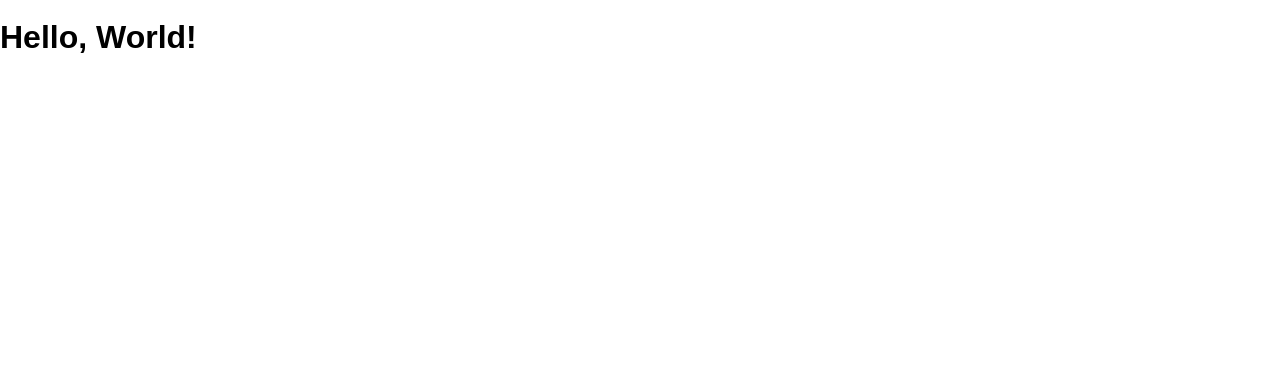
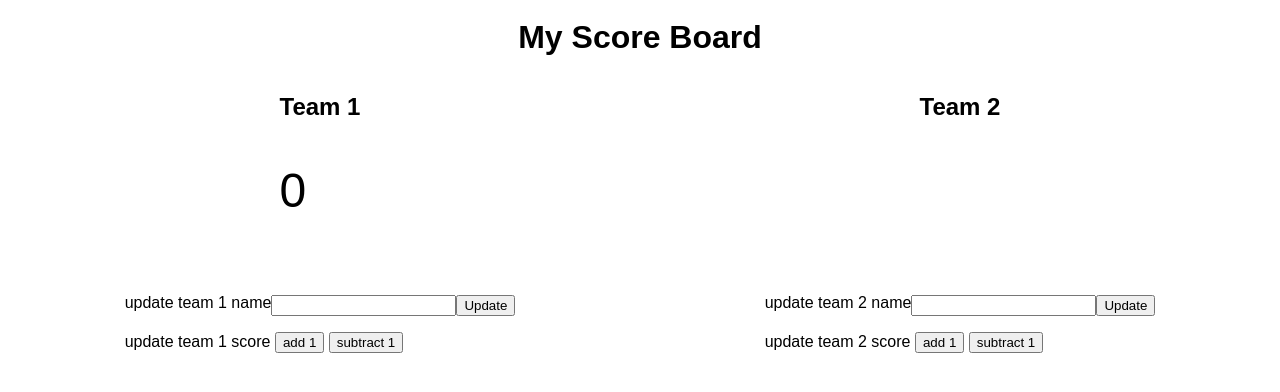
Before and after one commit to hjohnson120/scoreboard, a website: page public/index.html in a window 1280 px wide. Drawn offline with Linux system fonts and the light colour scheme.

Commit message:
scoredone

```diff
--- a/public/index.html
+++ b/public/index.html
@@ -1,14 +1,50 @@
 <!DOCTYPE html>
 <html>
   <head lang="en">
-    <meta charset="UTF-8">
-    <meta name="viewport" content="width=device-width, initial-scale=1">
+    <meta charset="UTF-8" />
+    <meta name="viewport" content="width=device-width, initial-scale=1" />
     <title>Scoreboard</title>
-    <link rel="shortcut icon" href="/favicon.ico">
-    <link rel="stylesheet" href="/screen.css">
+    <link rel="shortcut icon" href="/favicon.ico" />
+    <link rel="stylesheet" href="/screen.css" />
   </head>
   <body>
-    <h1 class='hello-world'></h1>
+    <h1>My Score Board</h1>
+    <section class="score-area">
+      <section class="team1">
+        <h2>Team 1</h2>
+        <p class="team1Score"><span class="scoreChange"></span></p>
+      </section>
+      <section class="team2">
+        <h2>Team 2</h2>
+        <p class="team2Score"><span class="scoreChange2"> </span></p>
+      </section>
+    </section>
+    <section class="update-score">
+      <section class="team1">
+        <section class="team-name">
+          update team 1 name
+          <input type="text" />
+          <button class="update-team-1-name">Update</button>
+        </section>
+        <section>
+          update team 1 score
+          <button class="team-1-add-1-button">add 1</button>
+          <button class="team-1-subtract-1-button">subtract 1</button>
+        </section>
+      </section>
+      <section class="team2">
+        <section class="team-name">
+          update team 2 name
+          <input type="text" />
+          <button>Update</button>
+        </section>
+        <section>
+          update team 2 score
+          <button class="team-2-add-1-button">add 1</button>
+          <button class="team-2-subtract-1-button">subtract 1</button>
+        </section>
+      </section>
+    </section>
     <script src="/main.js" charset="utf-8"></script>
   </body>
 </html>
--- a/public/main.js
+++ b/public/main.js
@@ -1,7 +1,47 @@
-const main = () => {
-  if (document.querySelector('h1.hello-world')) {
-    document.querySelector('h1.hello-world').textContent = 'Hello, World!'
-  }
+let score = 0
+
+const updateCounterInHtml = () => {
+  document.querySelector('.scoreChange').textContent = score
+}
+const updateCounterInHtml2 = () => {
+  document.querySelector('.scoreChange2').textContent = score
 }
 
+const main = () => {
+  console.log('hello there!')
+  updateCounterInHtml()
+}
+const addOneToScore1 = () => {
+  console.log('button ws clicked')
+  score += 1
+  updateCounterInHtml()
+}
+const subtractOneFromScore1 = () => {
+  console.log('button was clicked')
+  score -= 1
+  updateCounterInHtml()
+}
+const addOneToScore2 = () => {
+  console.log('button ws clicked')
+  score += 1
+  updateCounterInHtml2()
+}
+const subtractOneFromScore2 = () => {
+  console.log('button was clicked')
+  score -= 1
+  updateCounterInHtml2()
+}
 document.addEventListener('DOMContentLoaded', main)
+document
+  .querySelector('.team-1-add-1-button')
+  .addEventListener('click', addOneToScore1)
+document
+  .querySelector('.team-1-subtract-1-button')
+  .addEventListener('click', subtractOneFromScore1)
+document
+  .querySelector('.team-2-add-1-button')
+  .addEventListener('click', addOneToScore2)
+
+document
+  .querySelector('.team-2-subtract-1-button')
+  .addEventListener('click', subtractOneFromScore2)
--- a/public/screen.css
+++ b/public/screen.css
@@ -10,3 +10,31 @@
   margin: 0;
   min-height: 100%;
 }
+
+h1 {
+  text-align: center;
+}
+
+.score-area {
+  display: flex;
+  justify-content: space-around;
+}
+
+.score-area p {
+  font-size: 3rem;
+}
+
+.update-score {
+  display: flex;
+  flex-direction: row;
+  justify-content: space-around;
+}
+
+.update-score .team-name {
+  display: flex;
+  flex-direction: row;
+}
+
+.update-score section {
+  margin: 1rem;
+}
```
